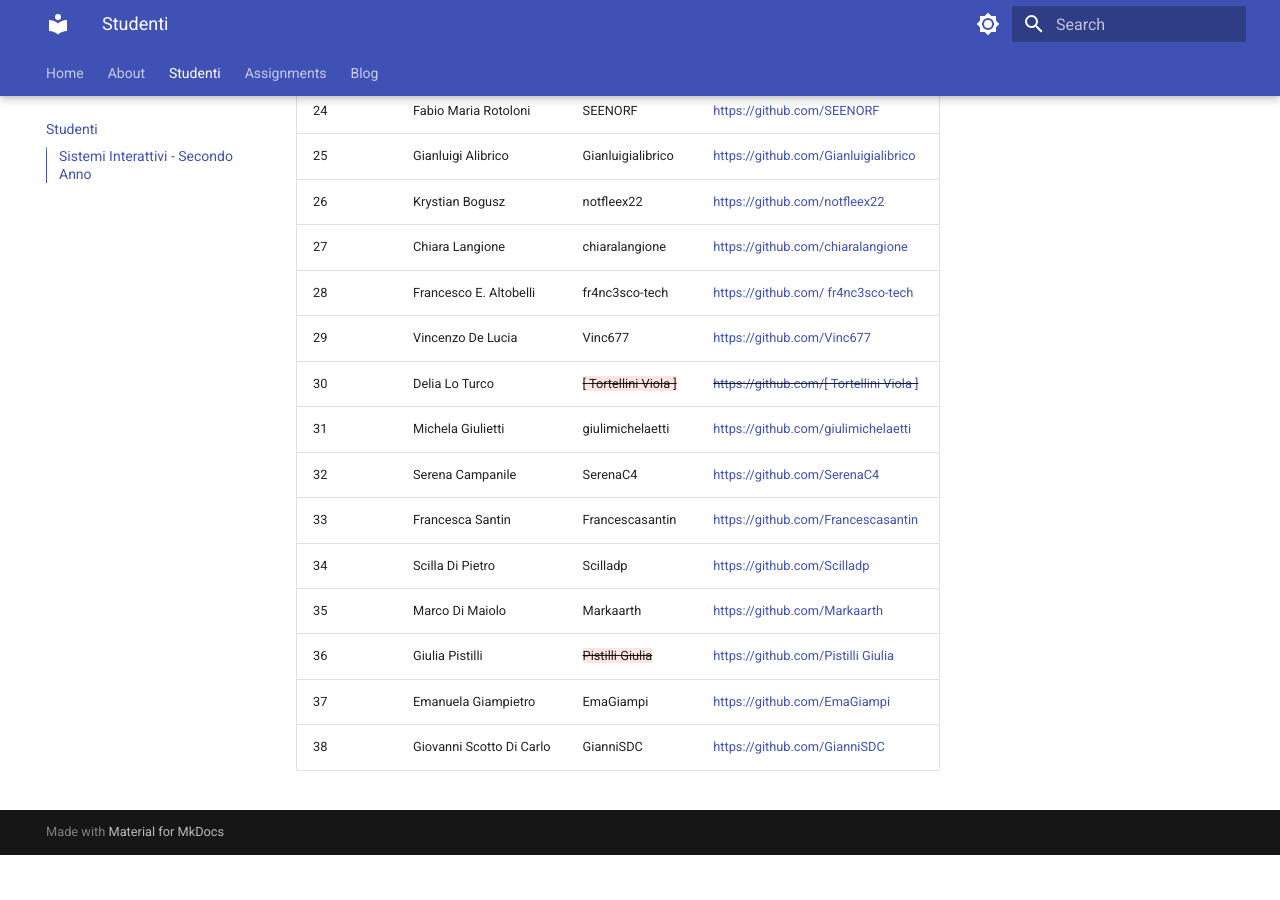
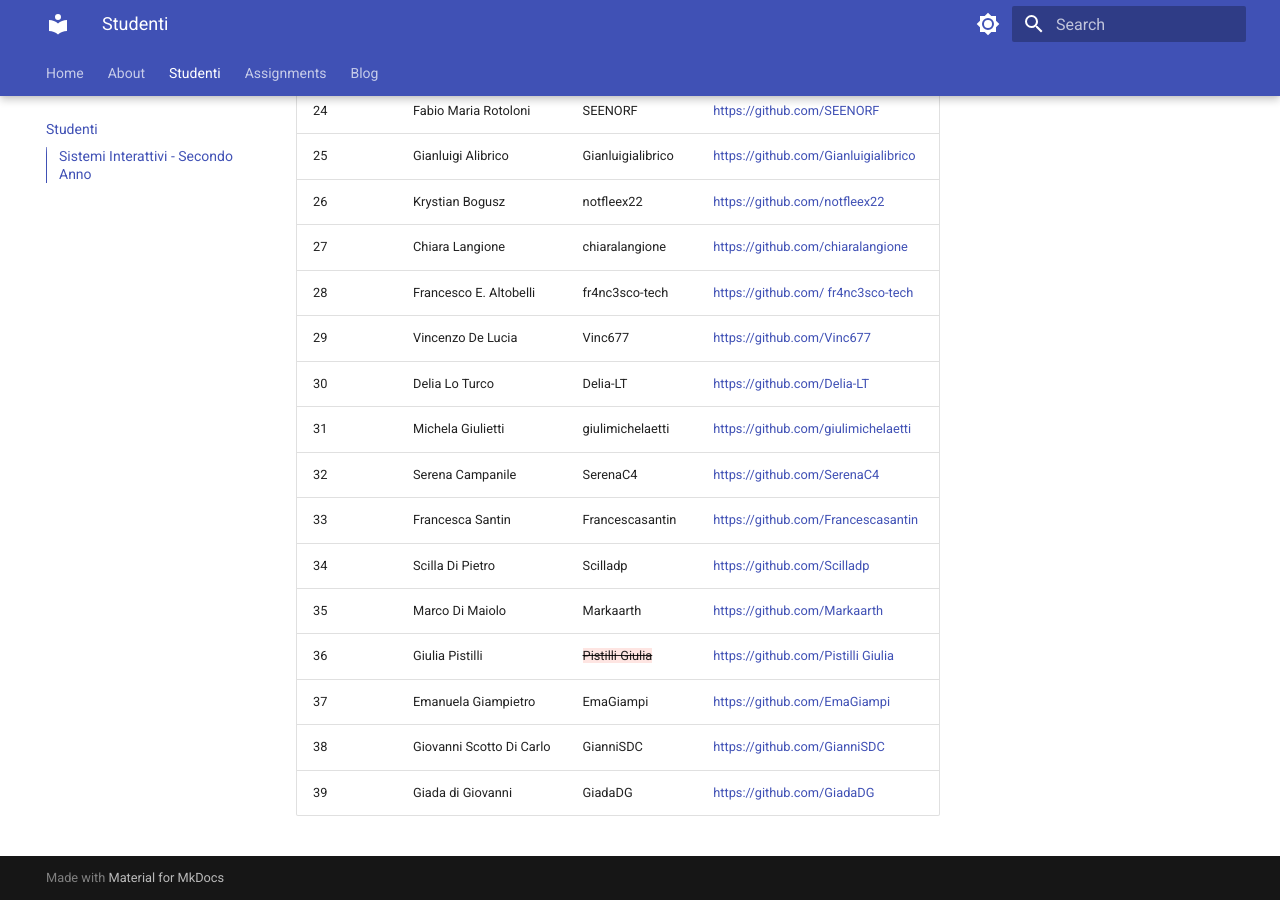
Before and after one commit to ntngrillo/startNTA, an MkDocs documentation site: the page built from docs/studenti.md, in a window 1280 px wide and 900 px high, scrolled down 1282 px. Built offline with MkDocs 1.6.1 and Material for MkDocs 9.7.7, drawn with Linux system fonts in a browser that asks for light colours; before the commit the page ends 2137 px from its top, so only the background shows below that.

Commit message:
update studenti

```diff
--- a/docs/studenti.md
+++ b/docs/studenti.md
@@ -31,7 +31,7 @@
 | 27 | Chiara Langione        | chiaralangione       | [https://github.com/chiaralangione](https://github.com/chiaralangione){:target="_blank"}             |
 | 28 | Francesco E. Altobelli |  fr4nc3sco-tech      | [https://github.com/ fr4nc3sco-tech](https://github.com/ fr4nc3sco-tech){:target="_blank"}           |
 | 29 | Vincenzo De Lucia      | Vinc677              | [https://github.com/Vinc677](https://github.com/Vinc677){:target="_blank"}                           |
-| 30 | Delia Lo Turco         | {-- [ Tortellini Viola ] --} | ~~[https://github.com/[ Tortellini Viola ]](https://github.com/[ Tortellini Viola ]){:target="_blank"}~~ |
+| 30 | Delia Lo Turco         | Delia-LT | [https://github.com/Delia-LT](https://github.com/Delia-LT){:target="_blank"} |
 | 31 | Michela Giulietti      | giulimichelaetti     | [https://github.com/giulimichelaetti](https://github.com/giulimichelaetti){:target="_blank"}         |
 | 32 | Serena Campanile       | SerenaC4             | [https://github.com/SerenaC4](https://github.com/SerenaC4){:target="_blank"}                         |
 | 33 | Francesca Santin       | Francescasantin      | [https://github.com/Francescasantin](https://github.com/Francescasantin){:target="_blank"}           |
@@ -40,3 +40,4 @@
 | 36 | Giulia Pistilli        | {-- Pistilli Giulia --}      | [https://github.com/Pistilli Giulia](https://github.com/Pistilli Giulia){:target="_blank"}           |
 | 37 | Emanuela Giampietro        | EmaGiampi      | [https://github.com/EmaGiampi](https://github.com/EmaGiampi){:target="_blank"}           |
 | 38 | Giovanni Scotto Di Carlo        | GianniSDC     | [https://github.com/GianniSDC](https://github.com/GianniSDC){:target="_blank"}           |
+| 39 | Giada di Giovanni        | GiadaDG     | [https://github.com/GiadaDG](https://github.com/GiadaDG){:target="_blank"}           |
```
Also changed, not shown: docs/about.md (+1 -1 lines).
